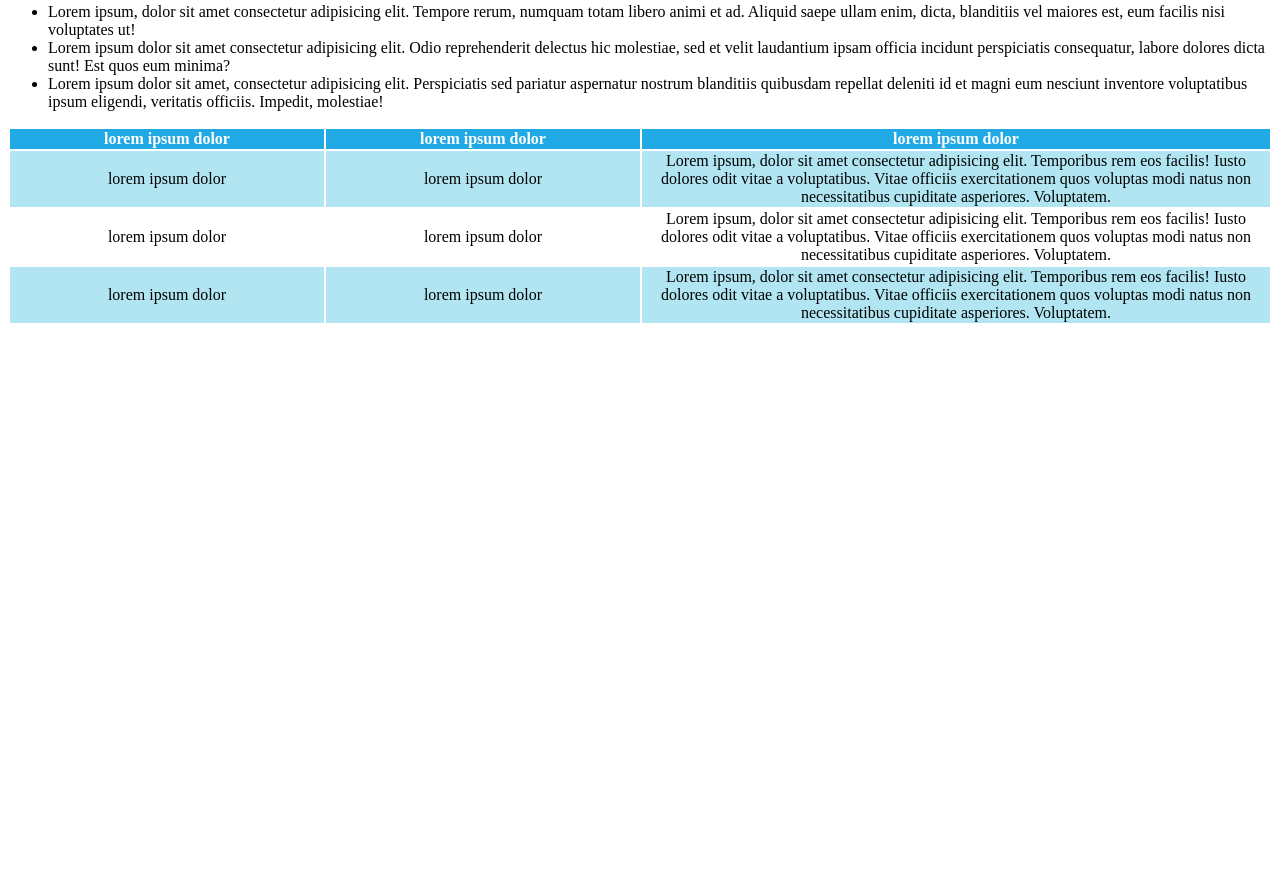
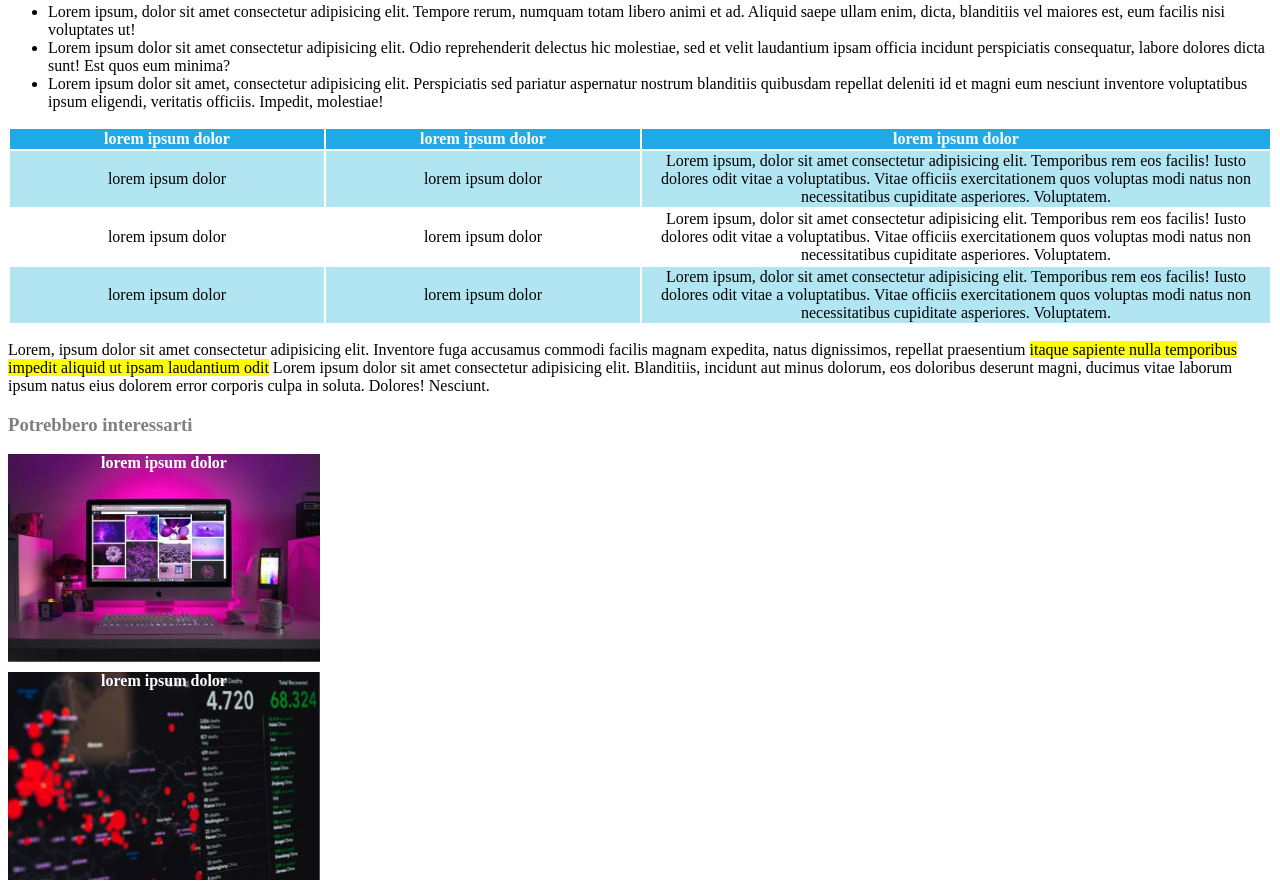
Before and after one commit to DamianoSpampinato/html-css-booleaner, a plain HTML site: page index.html in a window 1280 px wide. Shown: the part 1090-1978 px from the top of the page. Before the commit the page ends 1423 px from the top, so only its background shows below. Drawn offline with Linux system fonts and the light colour scheme.

Commit message:
feat: add section suggested article

```diff
--- a/index.html
+++ b/index.html
@@ -62,6 +62,24 @@
                     <td class="cinquanta cella blu">Lorem ipsum, dolor sit amet consectetur adipisicing elit. Temporibus rem eos facilis! Iusto dolores odit vitae a voluptatibus. Vitae officiis exercitationem quos voluptas modi natus non necessitatibus cupiditate asperiores. Voluptatem.</td>
                 </tr>
              </table>
+             <p>Lorem, ipsum dolor sit amet consectetur adipisicing elit. Inventore fuga accusamus commodi facilis magnam expedita, natus dignissimos, repellat praesentium <span class="highlight"> itaque sapiente nulla temporibus impedit aliquid ut ipsam laudantium odit</span> Lorem ipsum dolor sit amet consectetur adipisicing elit. Blanditiis, incidunt aut minus dolorum, eos doloribus deserunt magni, ducimus vitae laborum ipsum natus eius dolorem error corporis culpa in soluta. Dolores! Nesciunt.</p>
+
+             <section> <!--sezione consigliati-->
+                <h3>Potrebbero interessarti</h3>
+                <div class="articolo-cons">
+                    <div class="int-img">
+                        <img  src="img\monitor.jpg" alt="articolo consigliato monitor">
+                        <span>lorem ipsum dolor</span>
+                     </div>
+                </div>
+
+
+                <div class="int-img">
+                    <img " src="img\graph.jpg" alt="articolo consigliato Grafico">
+                    <span>lorem ipsum dolor</span>
+                </div>
+             </section>
+                <!-- /sezione consigliati -->
         </article>
     </main>
     <footer>
--- a/style.css
+++ b/style.css
@@ -9,7 +9,7 @@ header div{
 
 }
 
-div img{
+header div img{
     height: 60px;
     padding-top: 60px;
     padding-left: 10px;
@@ -66,3 +66,29 @@ a{
 .blu{
     background-color:#B1E5F2 ;
 }
+
+h3{
+ color: #808080;
+}
+
+.int-img{
+    width: 312px;
+    height: 208px;
+    position: relative;
+}
+.int-img img{
+    width: 100%;
+    height: 100%;
+}
+.int-img span{
+    position: absolute;
+    top: 0;
+    left: 50%;
+    transform: translate(-50%, 0);
+    color: white;
+    font-weight: 600;
+}
+
+.articolo-cons{
+    margin-bottom: 10px;
+}
```
Also changed, not shown: img/graph.jpg (added), img/monitor.jpg (added).
